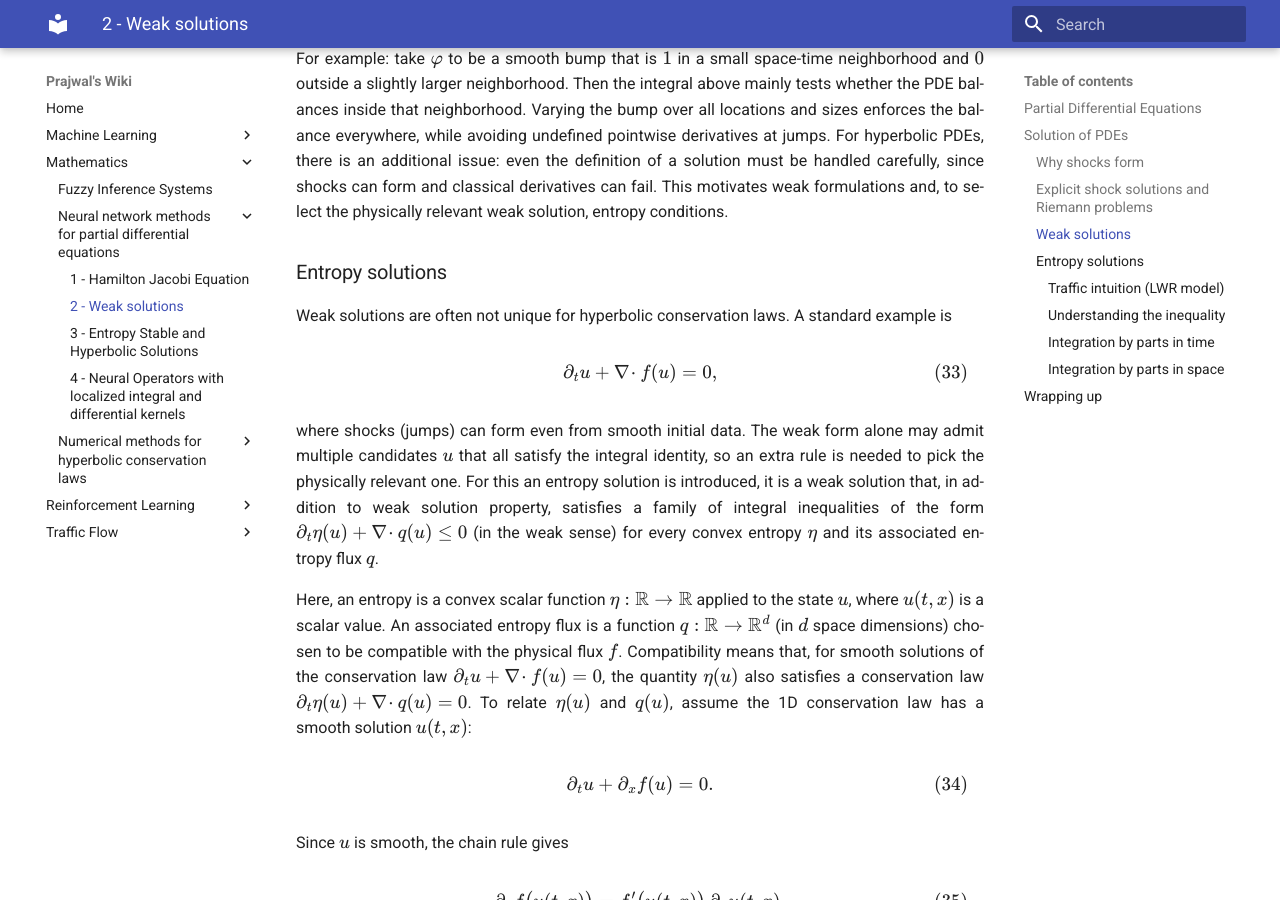
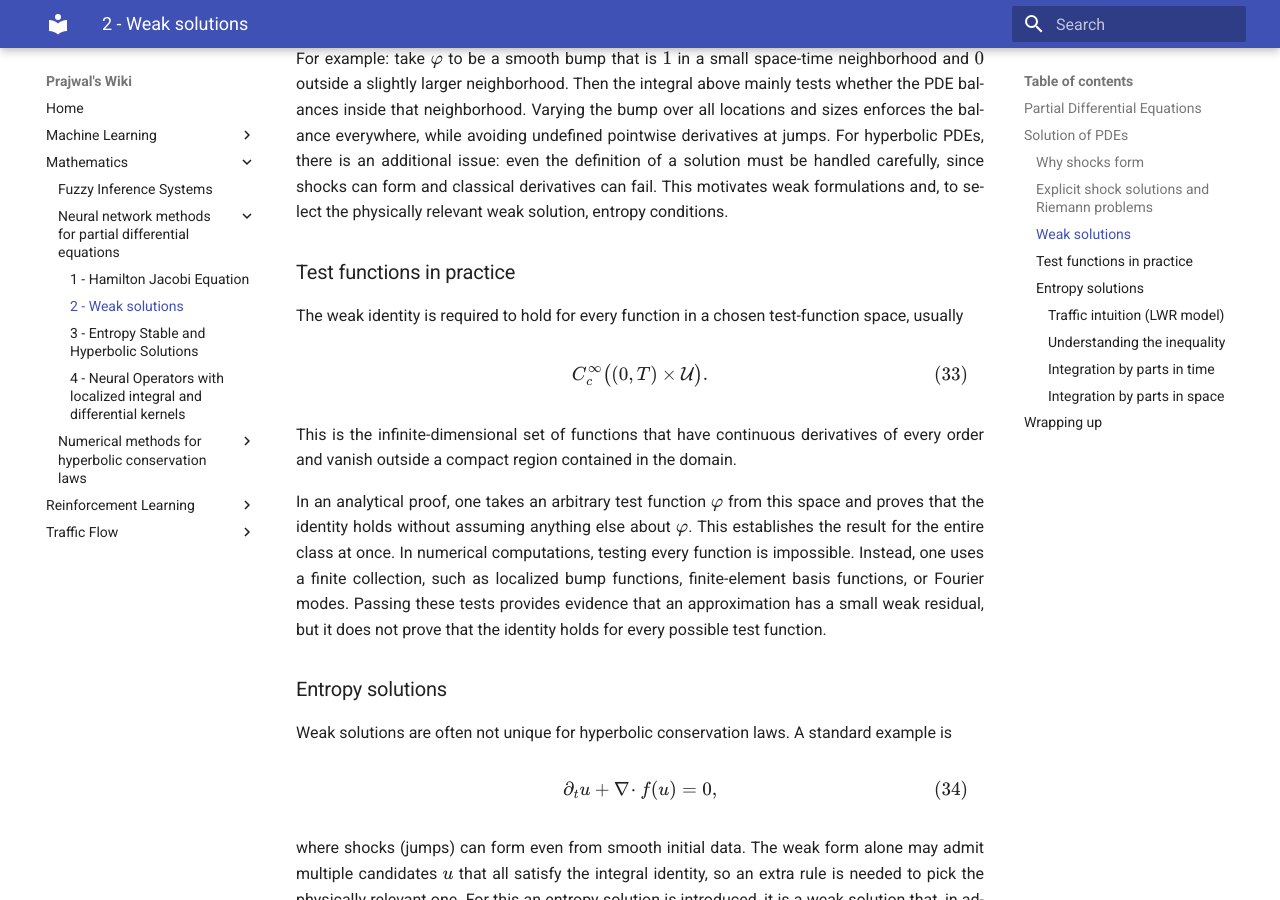
Before and after one commit to pj1911/my-wiki, an MkDocs documentation site: the page built from docs/Hyperbolic PDEs-1-weak solutions.md, in a window 1280 px wide and 900 px high, scrolled down 7630 px. Built offline with MkDocs 1.6.1 and Material for MkDocs 9.7.7, drawn with Linux system fonts in a browser that asks for light colours.

Commit message:
Add section on test functions in weak solutions
Added a section on test functions in practice, explaining their role in weak formulations and numerical computations.

```diff
--- a/docs/Hyperbolic PDEs-1-weak solutions.md
+++ b/docs/Hyperbolic PDEs-1-weak solutions.md
@@ -372,6 +372,18 @@ undefined pointwise derivatives at jumps. For hyperbolic PDEs, there is an addit
 even the definition of a solution must be handled carefully, since shocks can form and
 classical derivatives can fail. This motivates weak formulations and, to select the physically
 relevant weak solution, entropy conditions.
+
+### Test functions in practice
+
+The weak identity is required to hold for every function in a chosen test-function space, usually
+
+$$
+C_c^\infty\big((0,T)\times\mathcal U\big).
+$$
+
+This is the infinite-dimensional set of functions that have continuous derivatives of every order and vanish outside a compact region contained in the domain.
+
+In an analytical proof, one takes an arbitrary test function \(\varphi\) from this space and proves that the identity holds without assuming anything else about \(\varphi\). This establishes the result for the entire class at once. In numerical computations, testing every function is impossible. Instead, one uses a finite collection, such as localized bump functions, finite-element basis functions, or Fourier modes. Passing these tests provides evidence that an approximation has a small weak residual, but it does not prove that the identity holds for every possible test function.
 
 ### Entropy solutions
 
```
